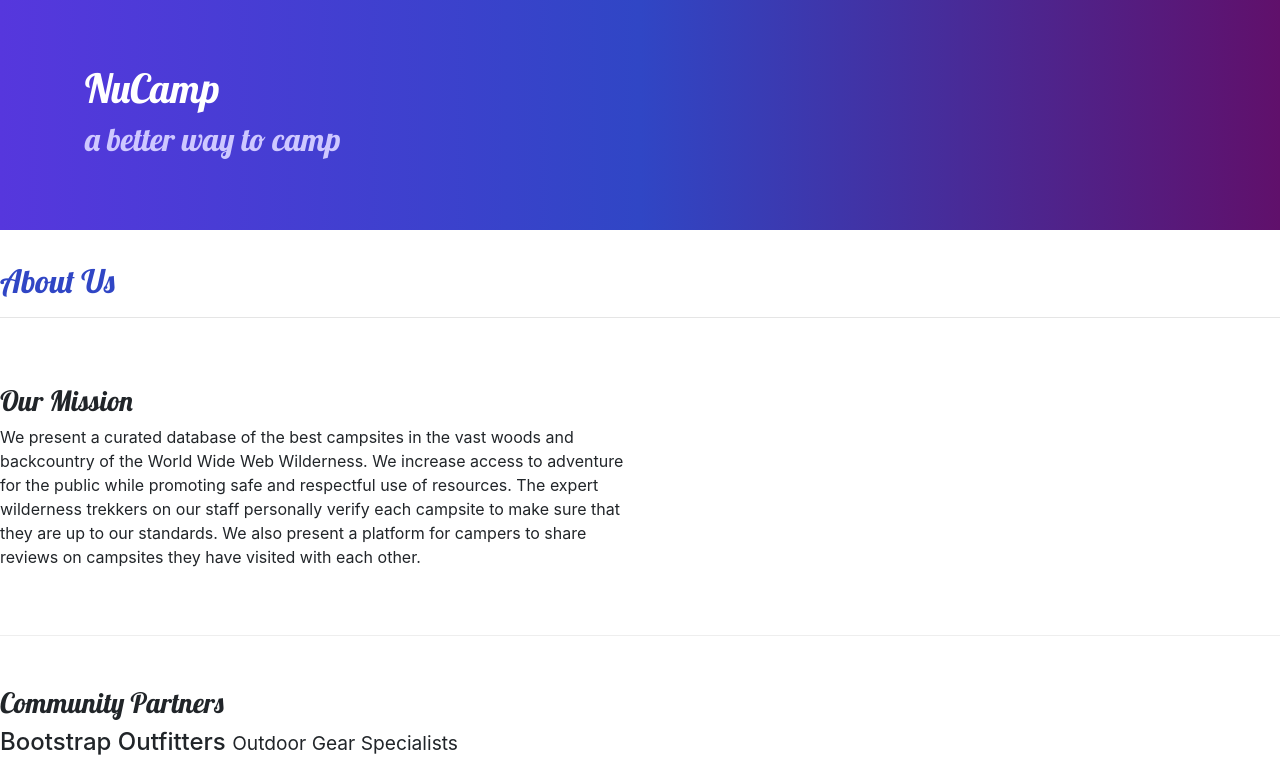
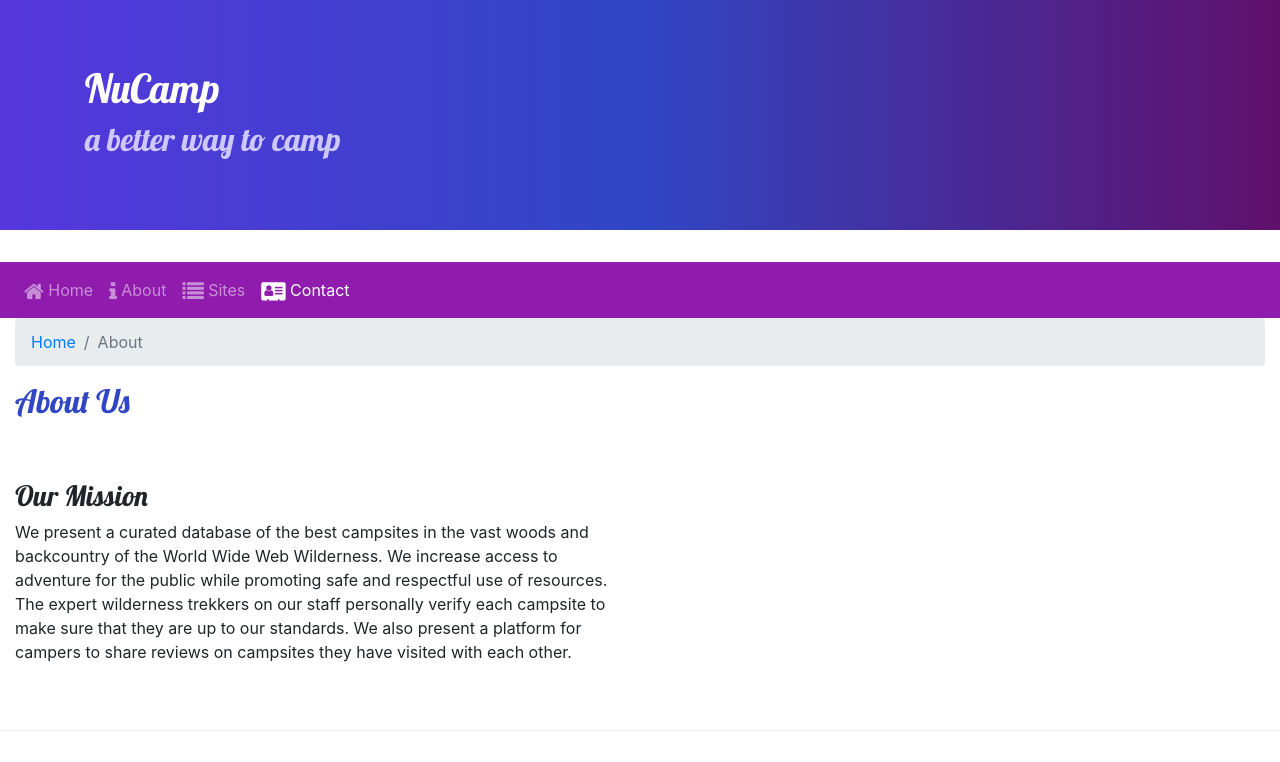
Before and after one commit to srhodes/Nucamp-Website, a website: page aboutus.html in a window 1280 px wide. Shown: the top 762 px of the page. Drawn offline with nearby package versions, Linux system fonts and the light colour scheme.

Commit message:
breadcrumbs and nav-bars

```diff
--- a/aboutus.html
+++ b/aboutus.html
@@ -38,30 +38,31 @@
         </div>
     </header>
 
-    <div class="collapse navbar-collapse" id="nucampNavbar">
-        <ul class="navbar-nav">
+
     <nav class="navbar navbar-expand-sm navbar-dark sticky-top">
         <button class="navbar-toggler ml-auto" type="button" data-toggle="collapse" data-target="#nucampNavbar">
             <span class="navbar-toggler-icon"></span>
         </button>
         <ul class="navbar-nav">
-                    <li class="nav-item active"><a class="nav-link" href="#">Home</a></li>
-                    <li class="nav-item"><a class="nav-link" href="aboutus.html">About</a></li>
-                    <li class="nav-item"><a class="nav-link" href="#">Sites</a></li>
-                    <li class="nav-item"><a class="nav-link" href="contactus.html">Contact</a></li>
+            <li class="nav-item"><a class="nav-link" href="index.html"><i class="fa fa-home fa-lg"></i> Home</a>
+            </li>
+            <li class="nav-item"><a class="nav-link" href="#"><i class="fa fa-info fa-lg"></i>
+                    About</a></li>
+            <li class="nav-item"><a class="nav-link" href="#"><i class="fa fa-list fa-lg"></i> Sites</a></li>
+            <li class="nav-item active"><a class="nav-link" href="contactus.html"><i
+                        class="fa fa-address-card fa-lg"></i>
+                    Contact</a></li>
         </ul>
     </nav>
-        </ul>
-    </div>
 
 
-    <div class="containter">
-        <div class="row">
+
     <div class="col">
+        <ol class="breadcrumb">
+            <li class="breadcrumb-item"><a href="index.html">Home</a></li>
+            <li class="breadcrumb-item active">About</li>
+        </ol>
         <h2>About Us</h2>
-                <hr />
-            </div>
-        </div>
 
         <div class="row row-content">
             <div class="col-sm-6">
```
Also changed, not shown: contactus.html (+1 -1 lines), index.html (+18 -15 lines). Lines whose indentation alone changed are shown as unchanged.
